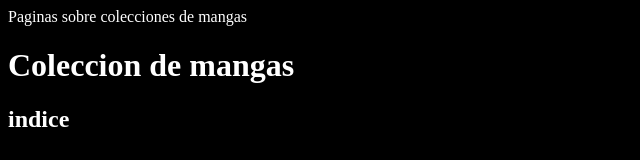
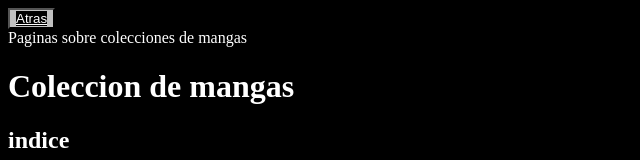
Before and after one commit to cazadorgamer/PaginaAnime, a plain HTML site: page index.html in a window 1280 px wide. Shown: the top 160 px of the page, without its empty margins (0-640 px from the left). Drawn offline with Linux system fonts and the light colour scheme; grey boxes are pictures that could not be loaded.

Commit message:
Update index.html

```diff
--- a/index.html
+++ b/index.html
@@ -7,7 +7,11 @@
     <title>Coleccion de manga</title>
     <link rel="icon" href="img/fav.jpg">
     <link rel="stylesheet" href="styles.css">
+    <meta name="viewport" content="width= , initial-scale=1.0">
+    <button><div>  <a href="index.html">Atras <br></a></div></button>
 
+
+    <title>Document</title>
 </head>
 
 <body>
```
